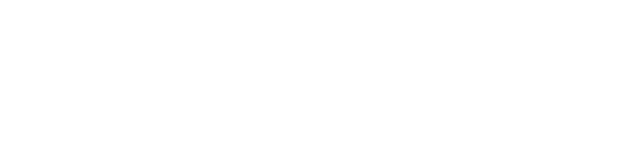
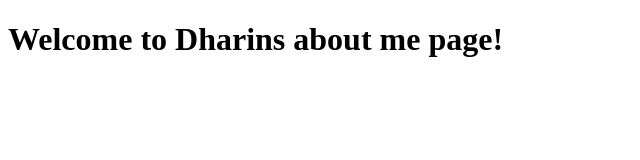
Before and after one commit to dharin19/dharin19.github.io, a plain HTML site: page index.html in a window 1280 px wide. Shown: the whole page, without its empty margins (0-640 px from the left). Drawn offline with Linux system fonts and the light colour scheme.

Commit message:
added title

```diff
--- a/index.html
+++ b/index.html
@@ -1,6 +1,13 @@
 <!DOCTYPE html>
 <html lang="en">
 <head>
-    <meta name="description" content="Welcome to Dharin's Website! ">
+    <meta charset="UTF-8">
+    <meta name="description" content="Welcome to Dharin's Website!">
     <title>My Personal Website</title>
 </head>
+<body>
+    <div id="header">
+        <h1>Welcome to Dharins about me page!</h1>
+    </div>
+</body>
+</html>
```
